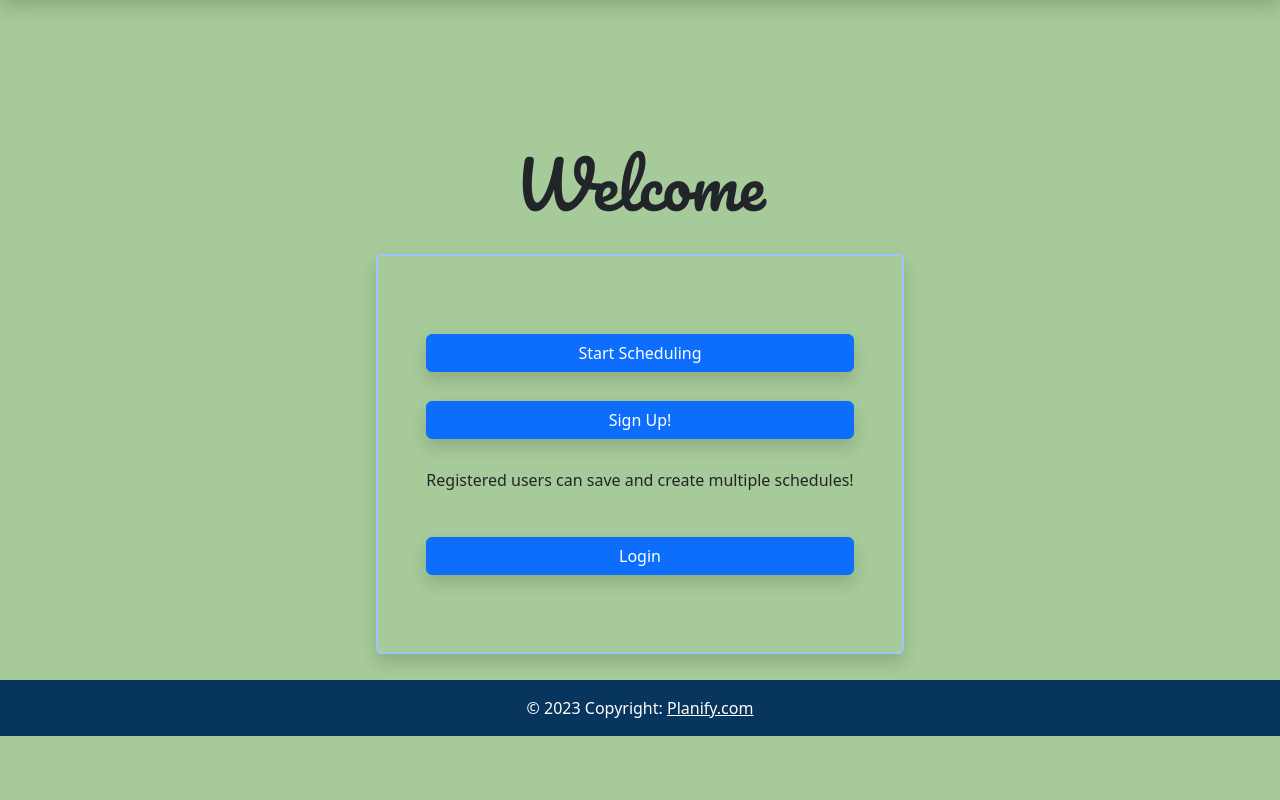
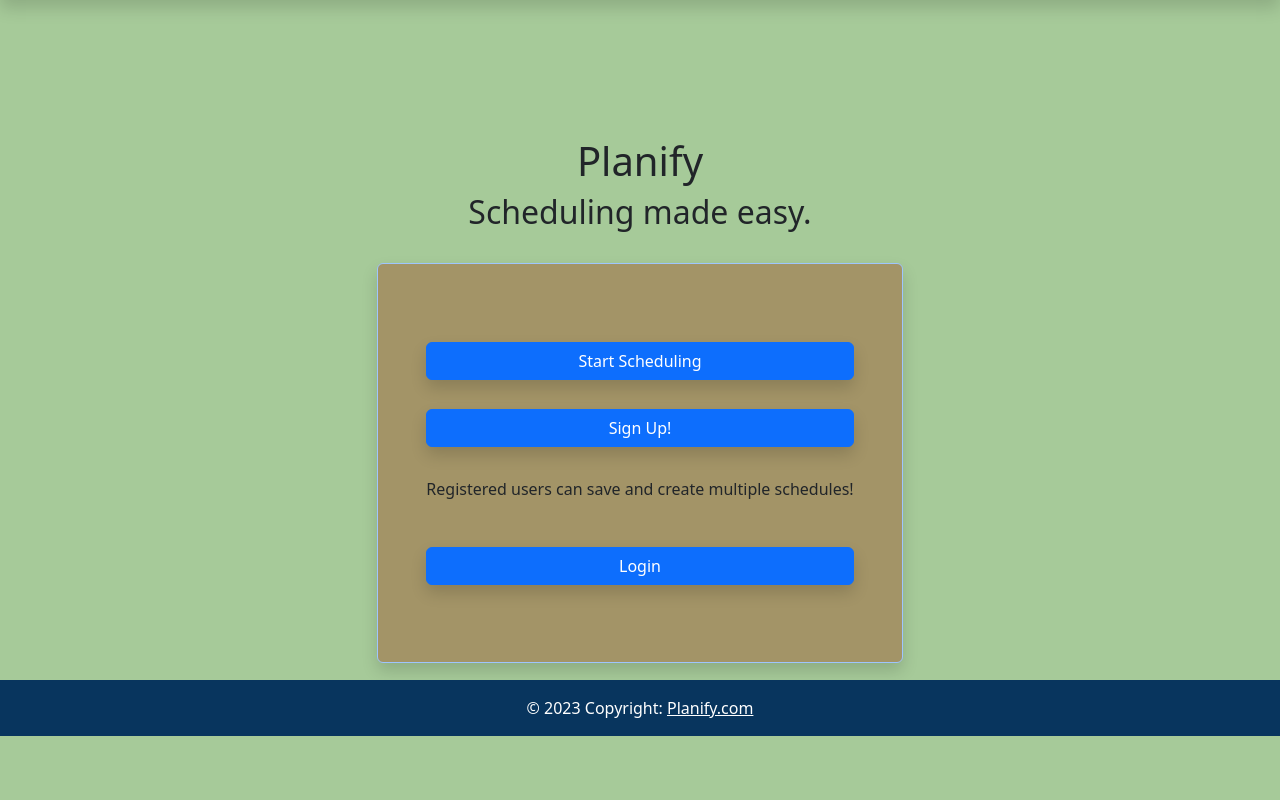
Before and after one commit to rushiljadia/Planify, a Flask app: page / in a window 1280 px wide. Shown: the part 64-864 px from the top of the page. Run offline with Flask 3, Linux system fonts and the light colour scheme; some libraries are stand-ins or nearby versions.

Commit message:
home page

```diff
--- a/app/templates/index.html
+++ b/app/templates/index.html
@@ -11,10 +11,12 @@
   class="h-100 d-flex flex-column align-items-center justify-content-center"
   style="background-color: #a6ca99;"
 >
-  <h1 class="text-center cursive">Welcome</h1>
+  <h1 class="text-center">Planify</h1>
+  <h2 class="text-center">Scheduling made easy.</h2>
   <br />
   <div
-    class="h-50 d-flex flex-column justify-content-evenly border border-2 border-primary-subtle rounded p-5 shadow"
+    class="h-50 d-flex flex-column justify-content-evenly border border-20 border-primary-subtle rounded p-5 shadow"
+    style="background-color: #A39467;"
   >
     <!-- Button to dashboard -->
     <a class="btn btn-primary shadow w-100" href="/dashboard" role="button"
```
